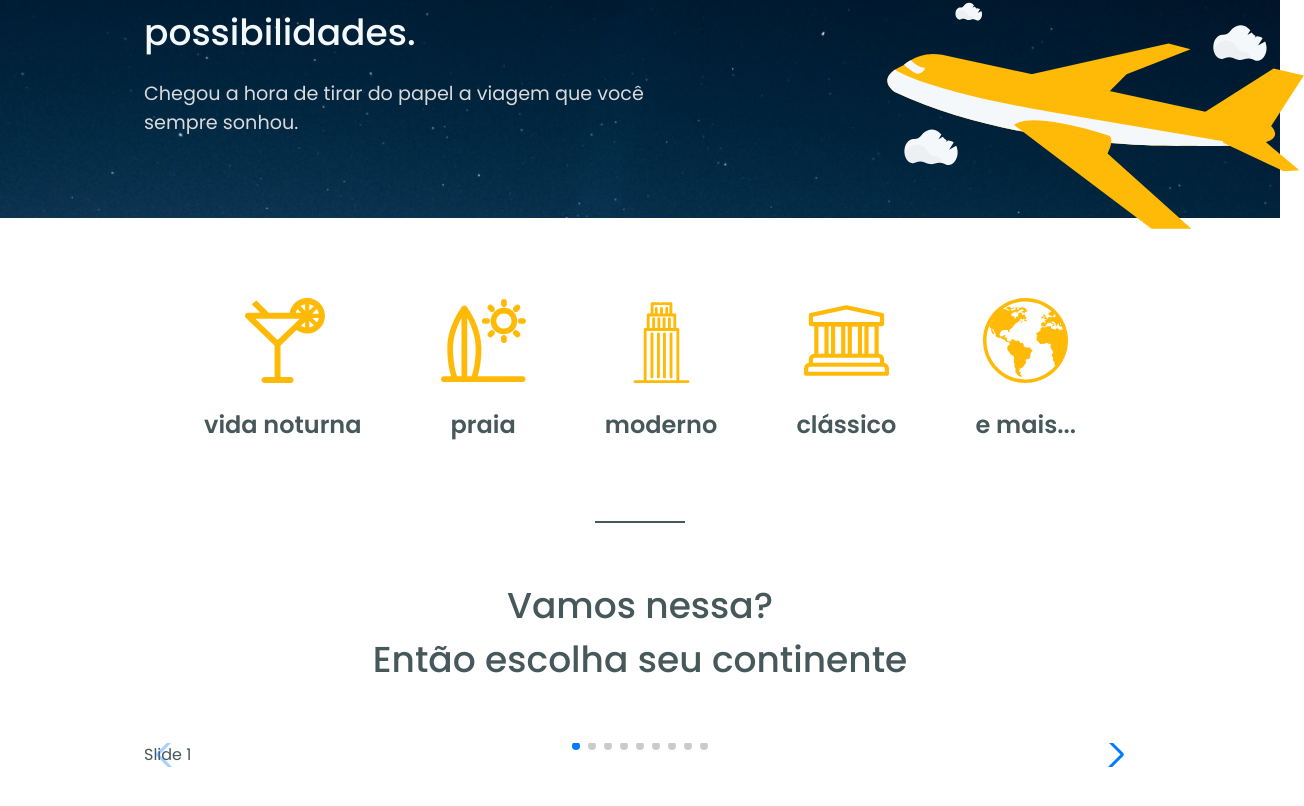
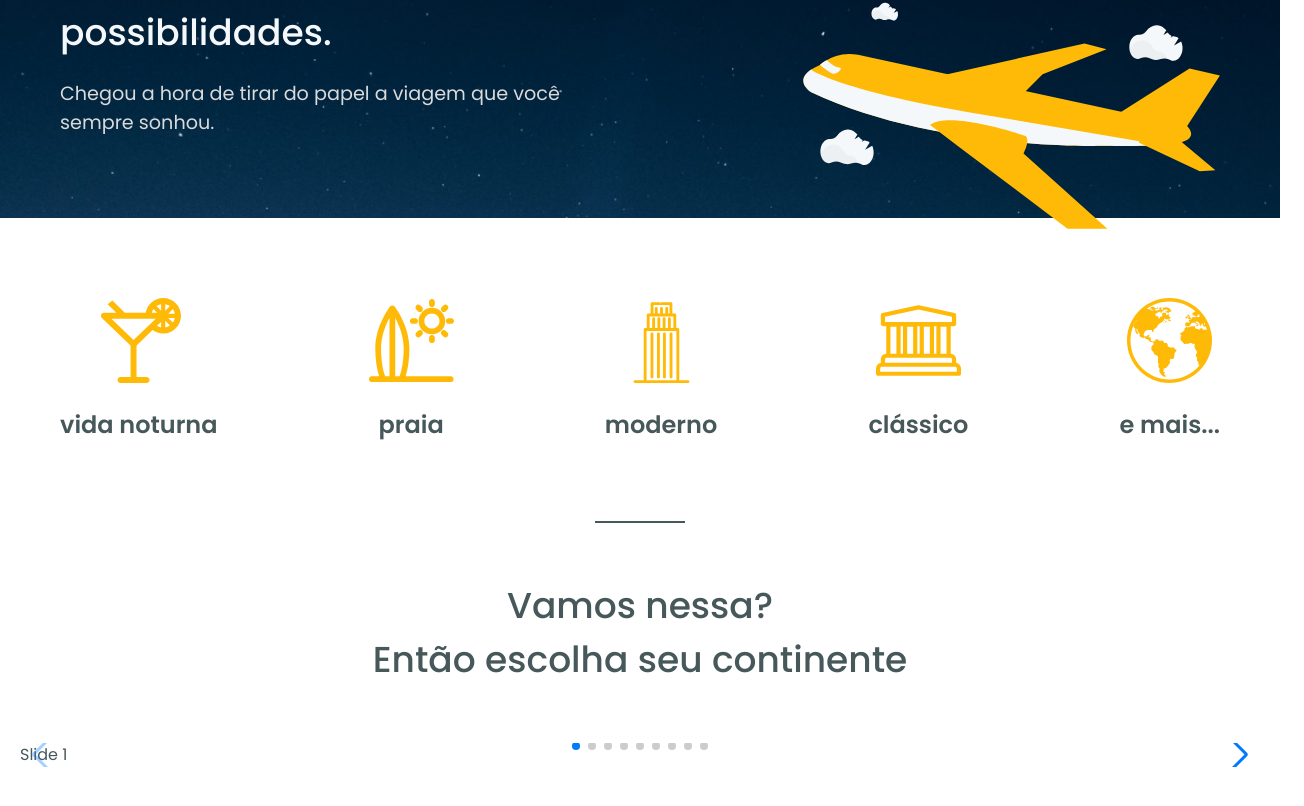
Before and after one commit to BarrosVentura/worldtrip, a Next.js app: page / in a window 1280 px wide. Shown: the part 230-1036 px from the top of the page, 1304 px wide, since content can reach past the window. Before the commit the page ends 997 px from the top, so only its background shows below. Built offline with nearby package versions, Linux system fonts and the light colour scheme.

Commit message:
Fix container style

```diff
--- a/pages/index.tsx
+++ b/pages/index.tsx
@@ -22,7 +22,6 @@ const Home: NextPage = () => {
         backgroundPosition="center"
         backgroundRepeat="no-repeat"
         backgroundSize="cover"
-        px={36}
       >
         <Flex
           justifyContent="space-between"
@@ -43,7 +42,6 @@ const Home: NextPage = () => {
         </Flex>
       </Box>
       <Flex
-        px={36}
         py={20}
         w={1160}
         margin="auto"
@@ -92,7 +90,7 @@ const Home: NextPage = () => {
           Então escolha seu continente
         </Text>
       </Flex>
-      <Box px={36}>
+      <Box maxW={1240} w="100%" h={450} margin="auto" mb={40}>
         <ContinentSwiper />
       </Box>
     </Box>
```
